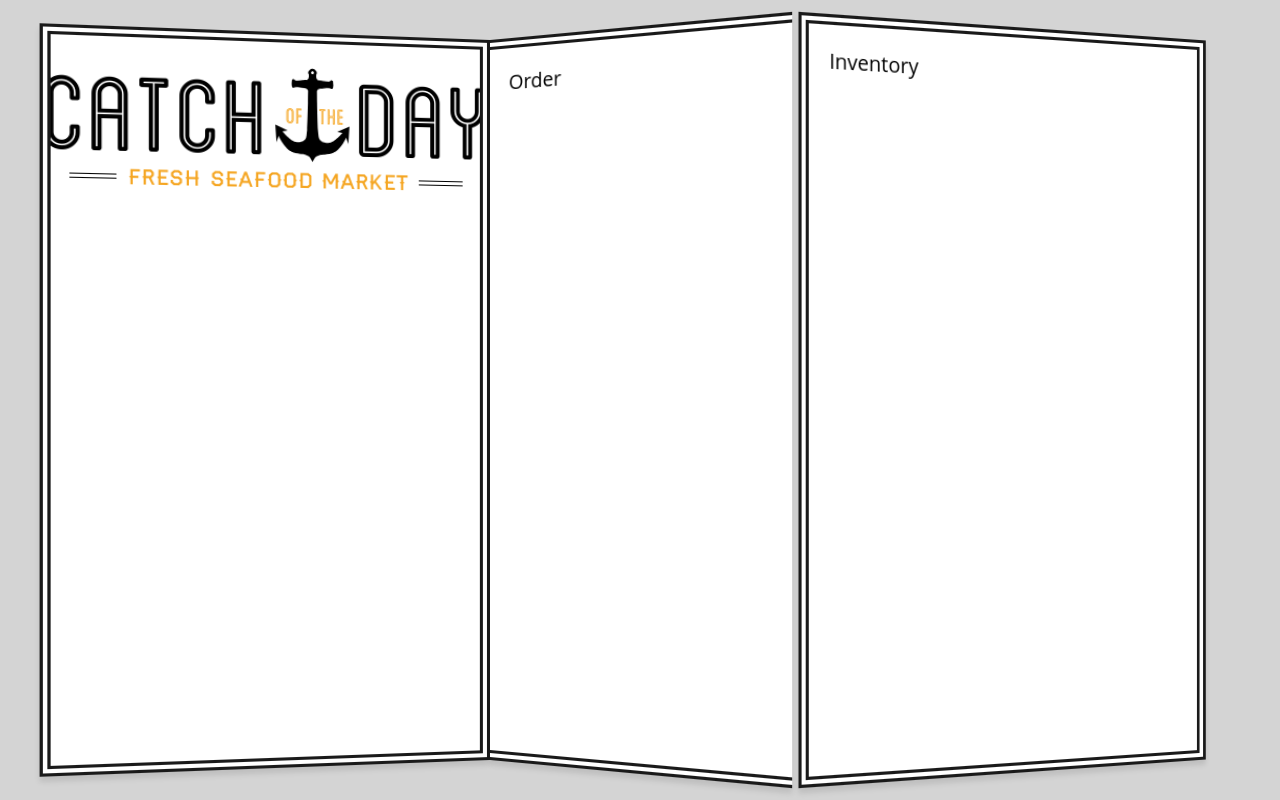
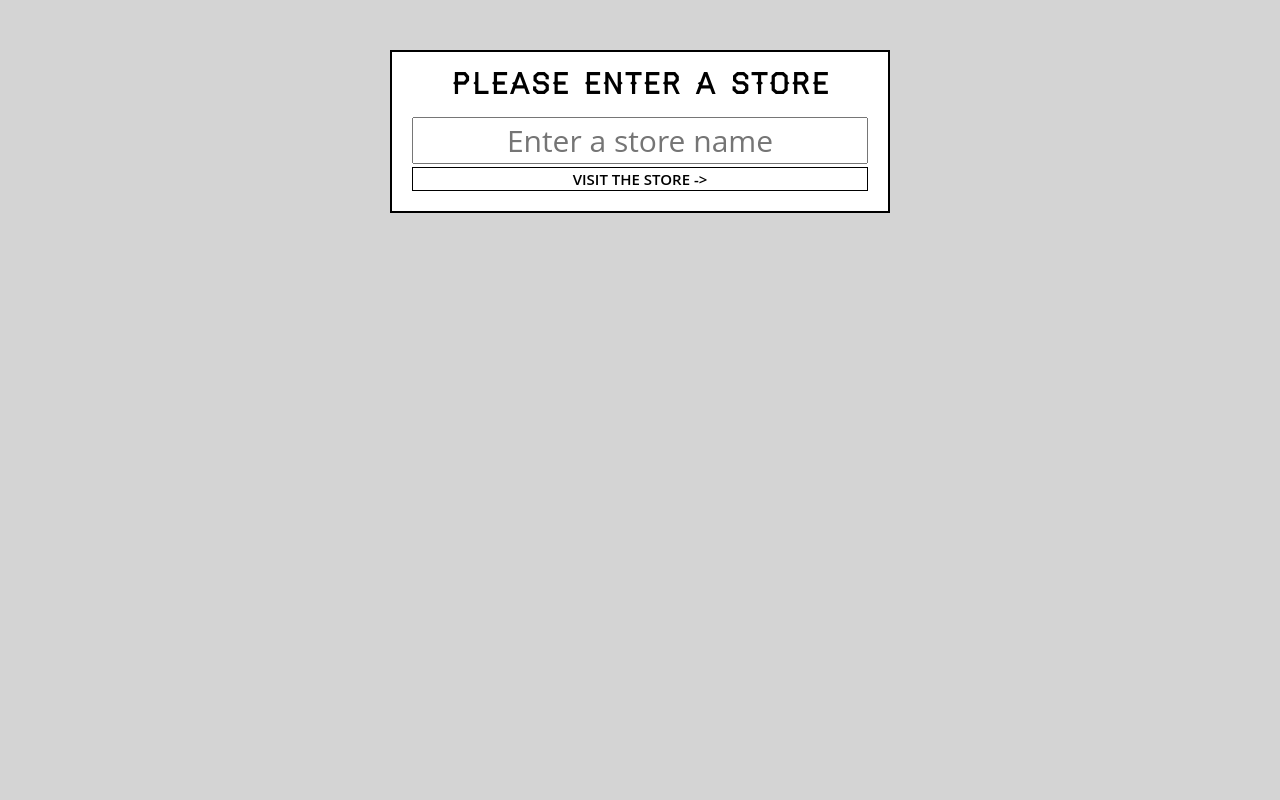
Before and after one commit to alphawaseem/ReactBeginners, a React (Create React App) app: page / in a window 1280 px wide. Built offline with nearby package versions, Linux system fonts and the light colour scheme.

Commit message:
setup router

```diff
--- a/package.json
+++ b/package.json
@@ -4,7 +4,10 @@
   "private": true,
   "dependencies": {
     "react": "^16.0.0",
+    "react-addons-css-transition-group": "^15.6.2",
     "react-dom": "^16.0.0",
+    "react-router": "^4.2.0",
+    "react-router-dom": "^4.2.2",
     "react-scripts": "1.0.14"
   },
   "scripts": {
--- a/src/index.js
+++ b/src/index.js
@@ -2,8 +2,21 @@ import React from 'react';
 import { render } from 'react-dom';
 import './index.css';
 import App from './components/App';
+import StorePicker from './components/StorePicker';
 import registerServiceWorker from './registerServiceWorker';
+import { BrowserRouter as Router, Route } from 'react-router-dom';
 
 
-render(<App />, document.getElementById('root'));
+const Root = () => {
+  return (
+    <Router>
+      <div>
+        <Route exact path="/" component={StorePicker} />
+        <Route path="/store/:storeId" component={App} />
+      </div>
+    </Router>
+  )
+}
+
+render(<Root />, document.getElementById('root'));
 registerServiceWorker();
```
